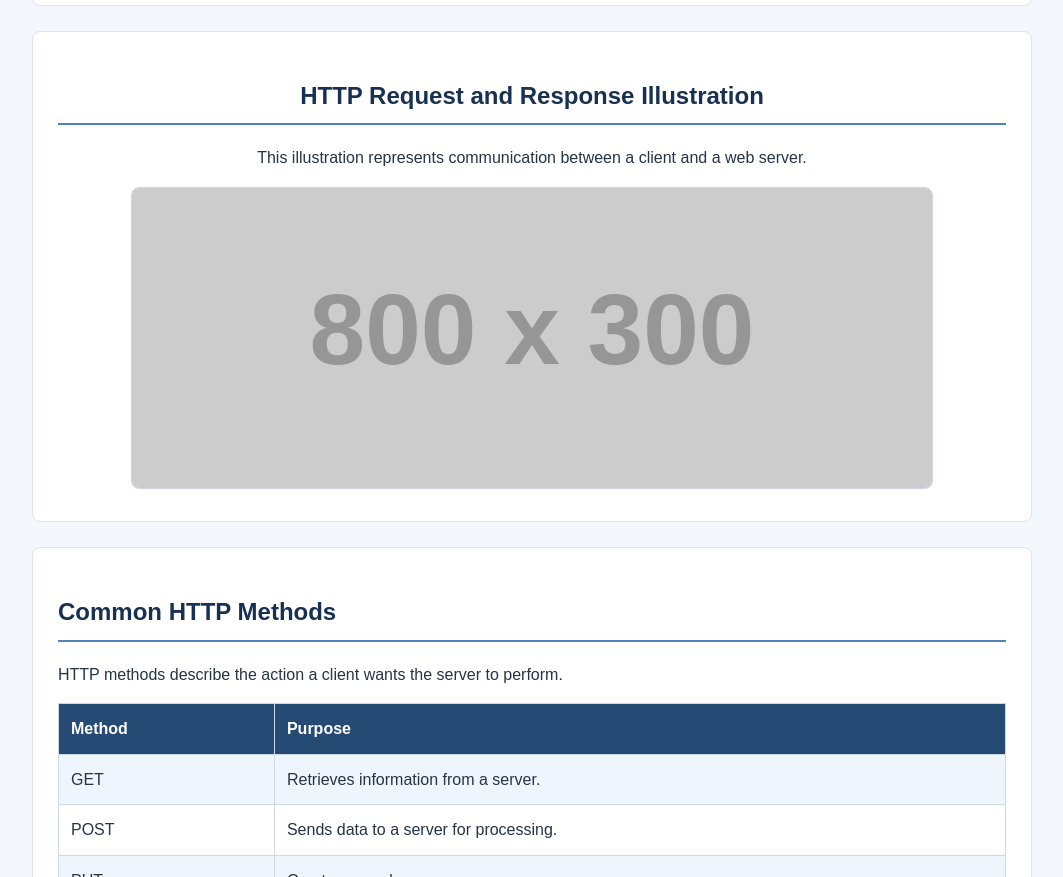
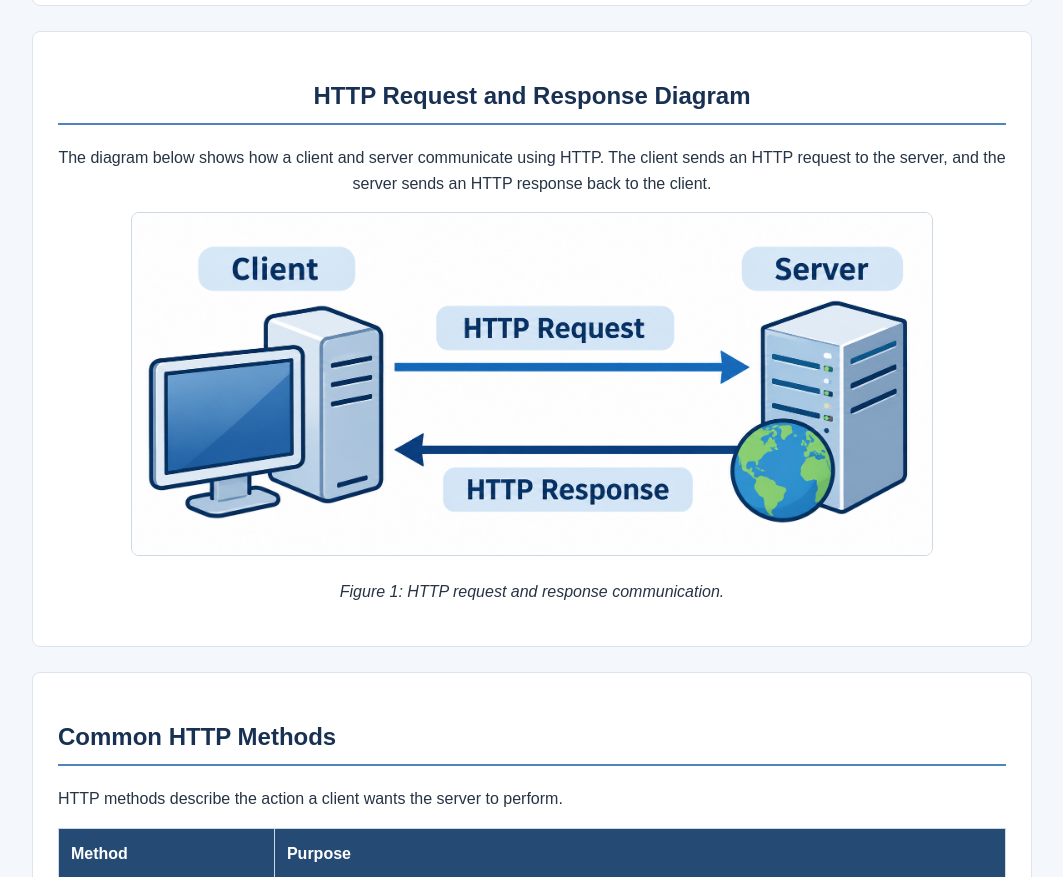
Before and after one commit to reinacampbell13/introtowebdev, a plain HTML site: page topic1.html in a window 1280 px wide. Shown: the part 1072-1949 px from the top of the page, without its empty margins (108-1171 px from the left). Drawn offline with Linux system fonts and the light colour scheme; placeholder pictures from the web are drawn by us.

Commit message:
Update topic1.html

```diff
--- a/topic1.html
+++ b/topic1.html
@@ -63,21 +63,32 @@
             </div>
         </section>
 
-<!-- Image showing how HTTP requests and responses work -->
+
+<!-- Locally stored diagram showing HTTP client-server communication -->
 <section id="http-image">
-    <h2>HTTP Request and Response Illustration</h2>
+    <h2>HTTP Request and Response Diagram</h2>
+
     <p>
-        This illustration represents communication
-        between a client and a web server.
+        The diagram below shows how a client and server
+        communicate using HTTP. The client sends an HTTP
+        request to the server, and the server sends an
+        HTTP response back to the client.
     </p>
 
+    <!-- The image is stored locally in this GitHub repository -->
+    <!-- Separate arrows show the direction of each message -->
     <img
-        src="https://placehold.co/800x300/183153/ffffff.png?text=Client+Browser+%3C--HTTP--%3E+Web+Server"
-        alt="Diagram showing HTTP communication between a browser and web server"
-        width="800"
-        height="300"
+        src="http-request-response.png"
+        alt="HTTP communication diagram showing a request arrow from the client to the server and a response arrow from the server to the client"
+        style="width: 100%; max-width: 800px; height: auto;"
     >
+
+    <!-- Caption explains the purpose of the diagram -->
+    <p>
+        <em>Figure 1: HTTP request and response communication.</em>
+    </p>
 </section>
+
 
         <section>
             <h2>Common HTTP Methods</h2>
```
